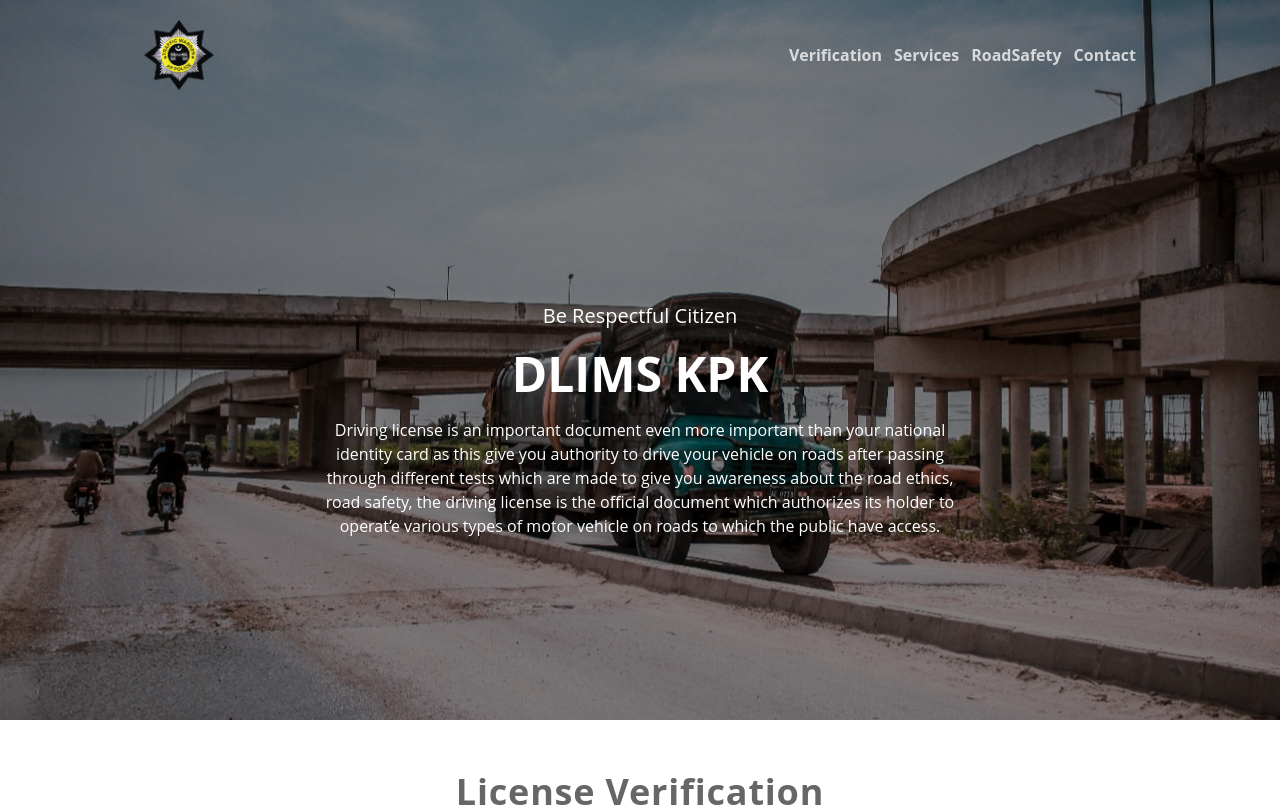
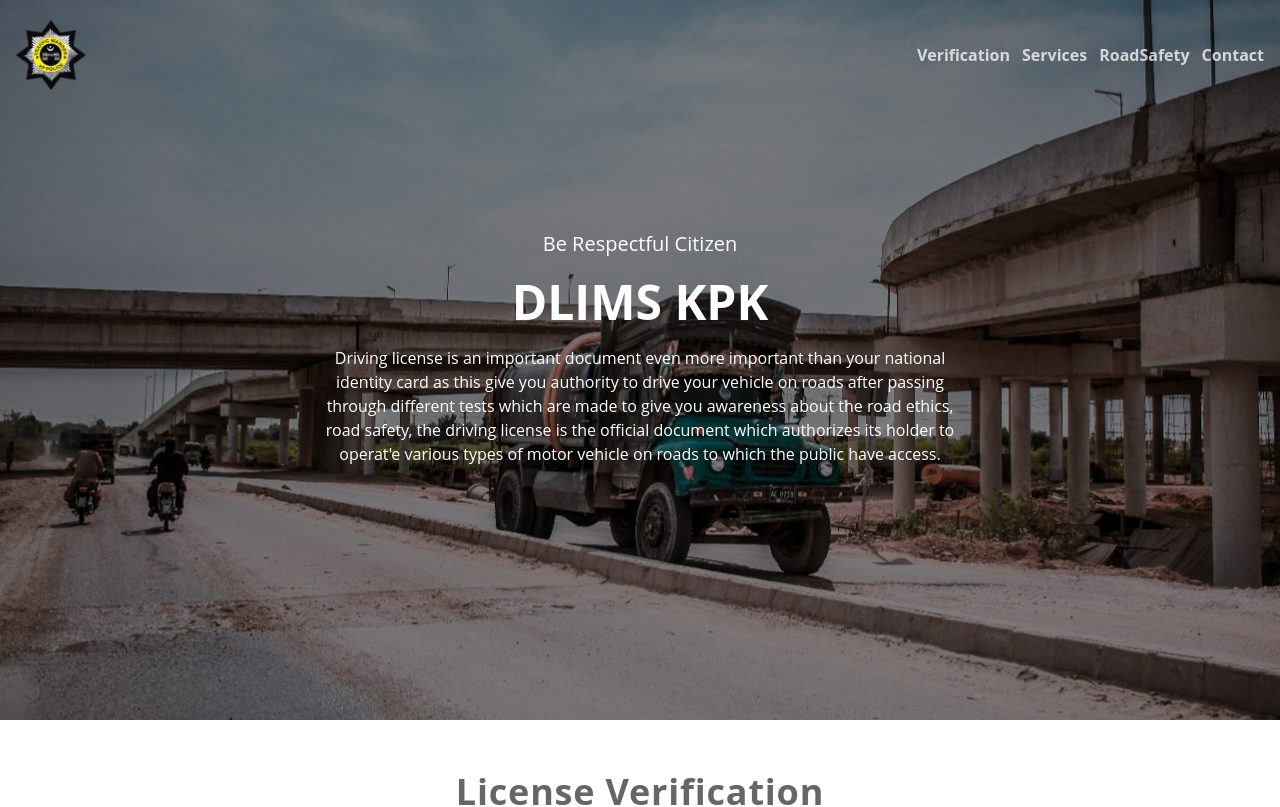
Before and after one commit to yousafsabir/dlims-kpk, a Next.js app in the folder dlims-client/: page / in a window 1280 px wide. Shown: the top 807 px of the page. Built offline with nearby package versions, Linux system fonts and the light colour scheme.

Commit message:
header UI fixes

```diff
--- a/dlims-client/app/admin/components/tabs/contacts/useContacts.ts
+++ b/dlims-client/app/admin/components/tabs/contacts/useContacts.ts
@@ -115,9 +115,6 @@
   //* Licenses State
   const [contacts, setContacts] = useState<Contact[]>([])
 
-  console.log(contacts)
-
-
   const getContacts = async (customSearch: string | undefined = undefined) => {
     try {
       setLoading()
--- a/dlims-client/app/admin/components/tabs/licenses/useLicenses.ts
+++ b/dlims-client/app/admin/components/tabs/licenses/useLicenses.ts
@@ -185,7 +185,6 @@
 
   //* Licenses State
   const [licenses, setLicenses] = useState<LicenseI[]>([])
-  console.log(licenses)
 
   const onAddAndUpdateLicense = (e: React.ChangeEvent<HTMLFormElement>) => {
     e.preventDefault()
@@ -356,10 +355,6 @@
     getLicenses()
   }, [])
 
-  useEffect(() => {
-    console.log('licenses->', licenses)
-  }, [licenses])
-
   return {
     status,
     editFlag,
--- a/dlims-client/app/login/page.tsx
+++ b/dlims-client/app/login/page.tsx
@@ -21,7 +21,6 @@
           json: loginForm,
         })
         .json()
-      console.log('response', response)
       const user: Admin = response?.user
       localStorage.setItem('authToken', user.token)
       router.push('/admin')
--- a/dlims-client/components/Contact.tsx
+++ b/dlims-client/components/Contact.tsx
@@ -33,7 +33,6 @@
     setIsLoading(true)
     setError('')
     try {
-      console.log(contactFields, contactFields.email.indexOf)
       const res = kyInstance.post(ApiUrls.contacts.create, {
         json: contactFields as any,
       })
--- a/dlims-client/components/Header.tsx
+++ b/dlims-client/components/Header.tsx
@@ -2,9 +2,10 @@
 
 const Header: React.FC = () => {
   return (
-    <div className="relative h-[90vh] w-full bg-header bg-no-repeat bg-cover bg-center">
+    <div className="relative flex flex-col h-[90vh] w-full bg-header bg-no-repeat bg-cover bg-center">
       <Navbar />
-        <div className="max-w-2xl mx-auto p-3 flex text-white flex-col items-center text-center lg:mt-[200px] md:mt-[175px] sm:mt-[50px]">
+      <div className='h-full pt-16'>
+        <div className="max-w-2xl mx-auto p-3 flex text-white flex-col items-center text-center ">
           <h3 className="text-xl">Be Respectful Citizen</h3>
           <h1 className="text-5xl p-5 font-bold">DLIMS KPK</h1>
           <p className="text-base">
@@ -13,10 +14,11 @@
             vehicle on roads after passing through different tests which are
             made to give you awareness about the road ethics, road safety, the
             driving license is the official document which authorizes its holder
-            to operat’e various types of motor vehicle on roads to which the
+            to operat&apos;e various types of motor vehicle on roads to which the
             public have access.
           </p>
         </div>
+      </div>
     </div>
   )
 }
--- a/dlims-client/components/Navbar.tsx
+++ b/dlims-client/components/Navbar.tsx
@@ -13,7 +13,7 @@
   }
 
   return (
-    <div className="max-w-5xl flex justify-between items-center text-white mx-auto w-full px-4 mb-16 pt-5">
+    <div className="max-w-7xl flex justify-between items-center text-white mx-auto w-full px-4 mb-16 pt-5">
       <div>
         <Image alt="LOGO" width={70} height={70} src="/images/main_logo.png" />
       </div>
```
